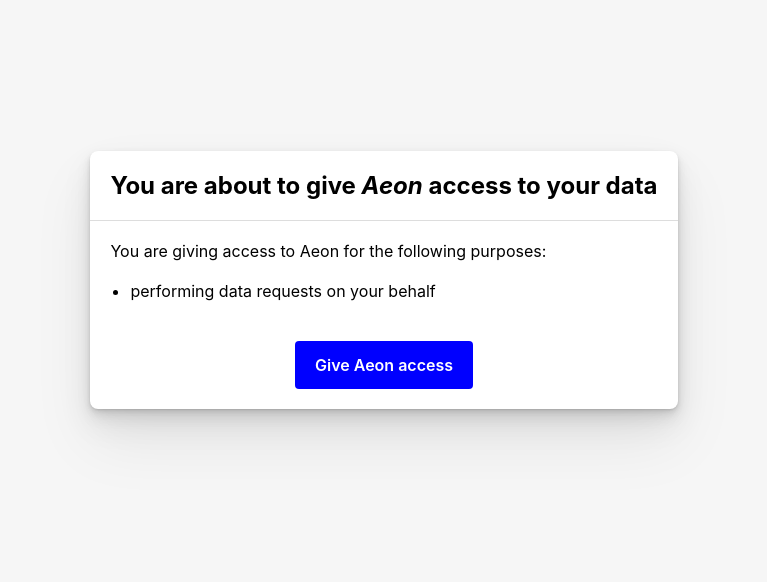
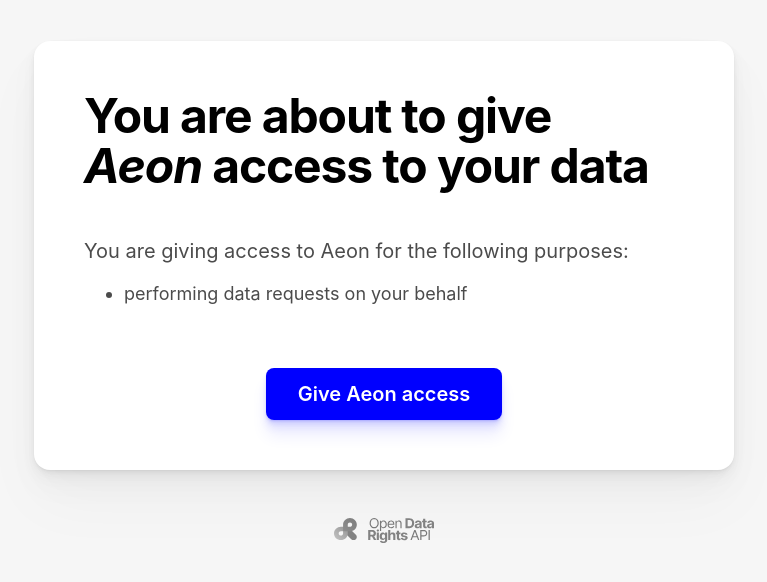
Before and after one commit to leinelissen/open-data-rights-demo, a website: page static/index.html in a window 1280 px wide. Shown: the part 120-702 px from the top of the page, without its empty margins (256-1023 px from the left). Drawn offline with Linux system fonts and the light colour scheme.

Commit message:
Update consent screen

```diff
--- a/static/index.html
+++ b/static/index.html
@@ -10,38 +10,48 @@
             padding: 0;
             background-color: #f6f6f6;
             font-family: -apple-system, BlinkMacSystemFont, sans-serif;
+            font-size: 20px;
         }
 
         .container {
             display: flex;
             justify-content: center;
             align-items: center;
+            flex-direction: column;
             height: 100vh;
             width: 100vw;
         }
 
         .message {
+            padding: 50px;
             max-width: 600px;
             margin: 0 auto;
             background-color: white;
             margin: 24px;
-            border-radius: 8px;
-            box-shadow: 0 1px 2px rgba(0,0,0,0.07),
-                0 2px 4px rgba(0,0,0,0.07),
-                0 4px 8px rgba(0,0,0,0.07),
-                0 8px 16px rgba(0,0,0,0.07),
-                0 16px 32px rgba(0,0,0,0.07),
-                0 32px 64px rgba(0,0,0,0.07);
+            border-radius: 16px;
+            box-shadow: 0 1px 2px rgba(0,0,0,0.03),
+                0 2px 4px rgba(0,0,0,0.03),
+                0 4px 8px rgba(0,0,0,0.03),
+                0 8px 16px rgba(0,0,0,0.03),
+                0 16px 32px rgba(0,0,0,0.03),
+                0 32px 64px rgba(0,0,0,0.03);
         }
 
         hr {
             border: none;
-            border-top: 1px solid #ddd;
+            border-top: 1px solid #eee;
         }
 
         h2, p, span {
-            margin: 20px;
             display: block;
+        }
+
+        h1 {
+            margin-top: 0px;
+            margin-bottom: 48px;
+            font-size: 48px;
+            letter-spacing: -1.125px;
+            line-height: 2.5rem;
         }
 
         span {
@@ -49,19 +59,51 @@
             text-align: center;
         }
 
+        p, ul {
+            opacity: 0.7;
+        }
+
+        ul {
+            font-size: 18px;
+        }
+
         a {
             background-color: #0000ff;
-            border-radius: 4px;
+            border-radius: 8px;
             color: white;
             font-weight: 600;
-            padding: 14px 20px;
+            padding: 14px 32px;
+            margin-top: 24px;
             display: inline-block;
             text-decoration: none;
+            box-shadow: 0 1px 1px rgba(0,0,255,0.07),
+              0 2px 2px rgba(0,0,255,0.07),
+              0 4px 4px rgba(0,0,255,0.07),
+              0 8px 8px rgba(0,0,255,0.07),
+              0 16px 16px rgba(0,0,255,0.07);
         }
 
         a:hover {
             background-color: #0000dd;
         }
+
+        a:active {
+            background-color: #0000bb;
+        }
+
+        img {
+            margin-top: 24px;
+            width: 100px;
+            filter: grayscale(1);
+            opacity: 0.5;
+            transition: filter 0.2s ease, opacity 0.2s ease;
+        }
+
+        img:hover {
+            filter: none;
+            opacity: 1;
+        }
+
     </style>
     <script>
         function redirect() {
@@ -74,14 +116,14 @@
 <body>
     <div class="container">
         <div class="message">
-            <h2>You are about to give <em>Aeon</em>&shy; access to your data</h2>
-            <hr />
+            <h1>You are about to give <em>Aeon</em>&shy; access to your data</h1>
             <p>You are giving access to Aeon for the following purposes:</p>
             <ul>
                 <li>performing data requests on your behalf</li>
             </ul>
             <span><a onclick="redirect()" href="#">Give Aeon access</a></span>
         </div>
+        <img src="./logo.svg" />
     </div>
 </body>
 </html>
```
Also changed, not shown: static/logo.svg (added).
